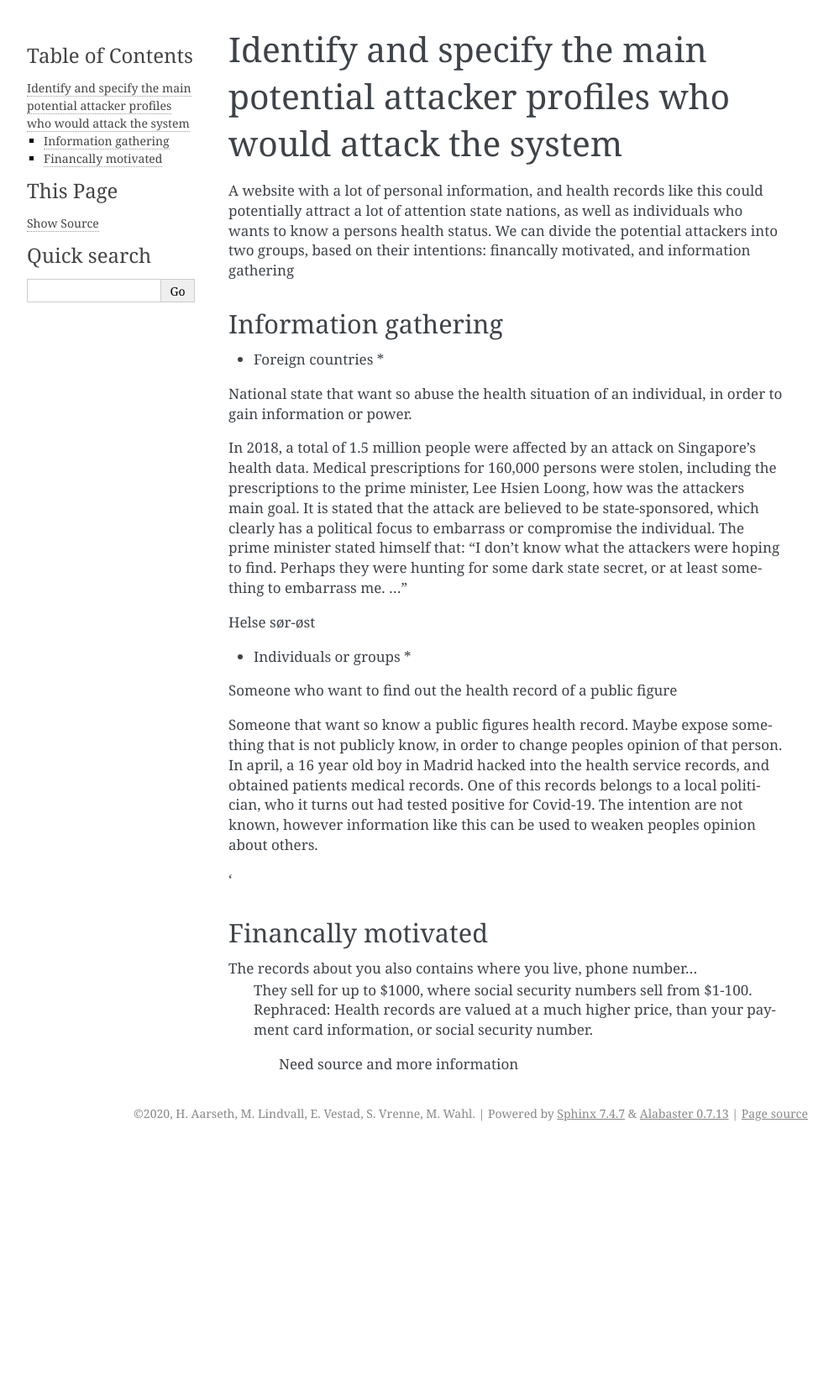
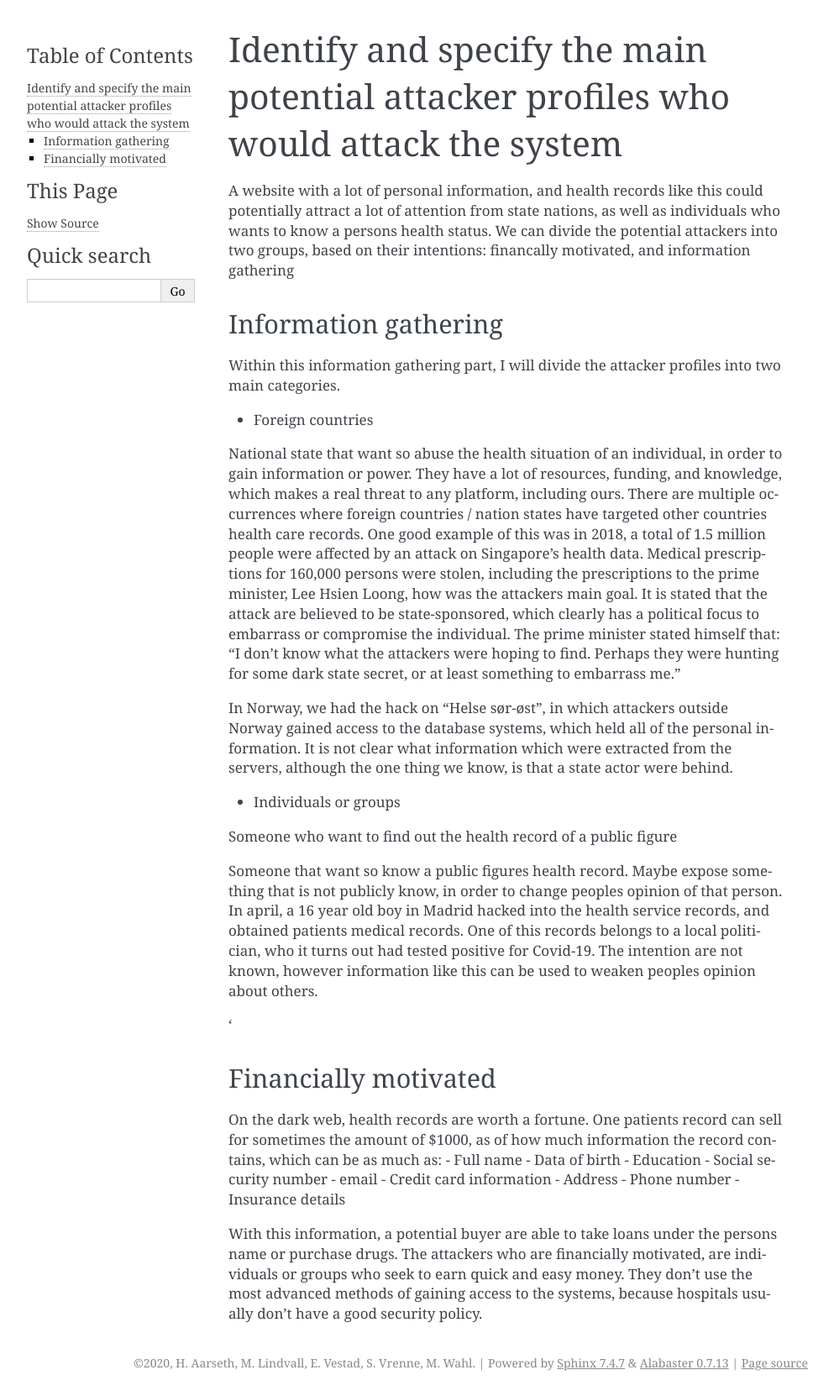
Before and after one commit to SteinarVrenne/school_imt3501, a Sphinx documentation site: the page built from Task 1/source/pages/04d_Attacker_Profiles.rst, in a window 1280 px wide. Shown: the whole page at 84% size, without its empty margins (148-1141 px from the left). Built offline with Sphinx 7.4.7, drawn with Linux system fonts in a browser that asks for light colours; before the commit the page ends 1365 px from its top, so only the background shows below that.

Commit message:
Mostly done with 4d. Can add more information if wanted

```diff
--- a/Task 1/source/pages/04d_Attacker_Profiles.rst
+++ b/Task 1/source/pages/04d_Attacker_Profiles.rst
@@ -1,47 +1,75 @@
 Identify and specify the main potential attacker profiles who would attack the system
 -------------------------------------------------------------------------------------
 
-A website with a lot of personal information, and health records like this could potentially attract a lot of attention state nations, as well as individuals who wants to know a persons health status.
-We can divide the potential attackers into two groups, based on their intentions: financally motivated, and information gathering
+A website with a lot of personal information, and health records like this could
+potentially attract a lot of attention from state nations, as well as individuals who
+wants to know a persons health status. We can divide the potential attackers
+into two groups, based on their intentions: financally motivated, and
+information gathering
 
 Information gathering
 ~~~~~~~~~~~~~~~~~~~~~
 
+Within this information gathering part, I will divide the attacker profiles into
+two main categories.
 
-* Foreign countries *
+* Foreign countries
 
-
-National state that want so abuse the health situation of an individual, in order to gain information or power.
-
-
-In 2018, a total of 1.5 million people were affected by an attack on Singapore’s health data.
-Medical prescriptions for 160,000 persons were stolen, including the prescriptions to the prime minister, Lee Hsien Loong, how was the attackers main goal.
-It is stated that the attack are believed to be state-sponsored, which clearly has a political focus to embarrass or compromise the individual.
-The prime minister stated himself that: "I don’t know what the attackers were hoping to find. Perhaps they were hunting for some dark state secret, or at least something to embarrass me. ..."
+National state that want so abuse the health situation of an individual, in
+order to gain information or power. They have a lot of resources, funding, and
+knowledge, which makes a real threat to any platform, including ours. There are
+multiple occurrences where foreign countries / nation states have targeted other
+countries health care records. One good example of this was in 2018, a total of
+1.5 million people were affected by an attack on Singapore’s health data.
+Medical prescriptions for 160,000 persons were stolen, including the
+prescriptions to the prime minister, Lee Hsien Loong, how was the attackers main
+goal. It is stated that the attack are believed to be state-sponsored, which
+clearly has a political focus to embarrass or compromise the individual. The
+prime minister stated himself that: "I don’t know what the attackers were hoping
+to find. Perhaps they were hunting for some dark state secret, or at least
+something to embarrass me."
 
 .. Source: https://www.theverge.com/2018/7/20/17594578/singapore-health-data-hack-sing-health-prime-minister-lee-targeted
 
-
-Helse sør-øst
+In Norway, we had the hack on "Helse sør-øst", in which attackers outside Norway
+gained access to the database systems, which held all of the personal
+information. It is not clear what information which were extracted from the servers,
+although the one thing we know, is that a state actor were behind.
 
 
-
-* Individuals or groups *
+* Individuals or groups
 
 Someone who want to find out the health record of a public figure
 
-Someone that want so know a public figures health record. Maybe expose something that is not publicly know, in order to change peoples opinion of that person.
-In april, a 16 year old boy in Madrid hacked into the health service records, and obtained patients medical records.
-One of this records belongs to a local politician, who it turns out had tested positive for Covid-19.
-The intention are not known, however information like this can be used to weaken peoples opinion about others.
+Someone that want so know a public figures health record. Maybe expose something
+that is not publicly know, in order to change peoples opinion of that person. In
+april, a 16 year old boy in Madrid hacked into the health service records, and
+obtained patients medical records. One of this records belongs to a local
+politician, who it turns out had tested positive for Covid-19. The intention are
+not known, however information like this can be used to weaken peoples opinion
+about others.
 
 .. Source: https://www.theolivepress.es/spain-news/2020/04/17/teenage-hacker-arrested-in-madrid-for-hacking-medical-data-and-leaking-information-about-a-politician-who-was-positive-with-coronavirus/
 '
 
-Financally motivated
-~~~~~~~~~~~~~~~~~~~~
+Financially motivated
+~~~~~~~~~~~~~~~~~~~~~
 
-The records about you also contains where you live, phone number...
-    They sell for up to $1000, where social security numbers sell from $1-100.
-    Rephraced: Health records are valued at a much higher price, than your payment card information, or social security number.
-        Need source and more information
+On the dark web, health records are worth a fortune. One patients record can
+sell for sometimes the amount of $1000, as of how much information the record
+contains, which can be as much as:
+- Full name
+- Data of birth
+- Education
+- Social security number
+- email
+- Credit card information
+- Address
+- Phone number
+- Insurance details
+
+With this information, a potential buyer are able to take loans under the
+persons name or purchase drugs. The attackers who are financially motivated, are
+individuals or groups who seek to earn quick and easy money. They don't use the
+most advanced methods of gaining access to the systems, because hospitals
+usually don't have a good security policy.
```
